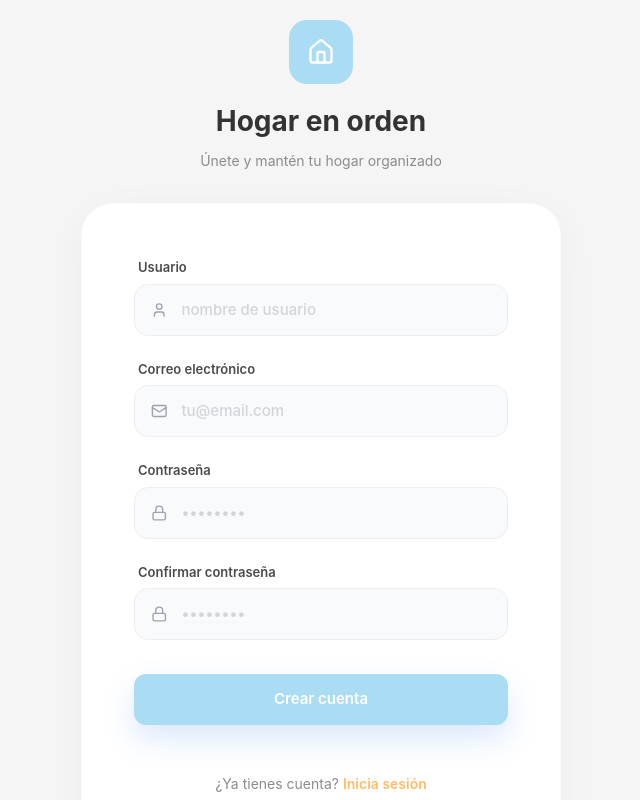
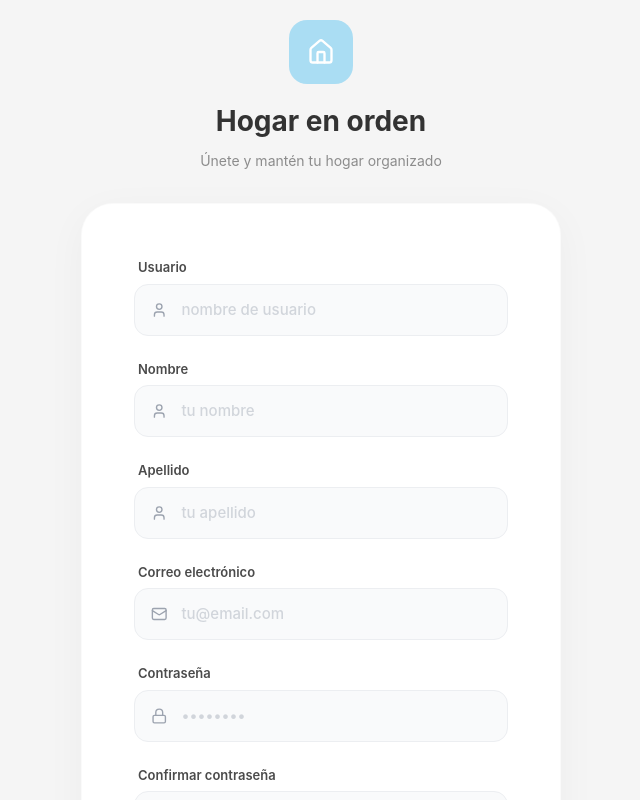
Before and after one commit to EBV03-Proyecto-hogar-orden/frontend, a React (Vite) app: page / in a window 1280 px wide. Both pictures are taken after a click on the button "Créala aquí". Shown: the top 800 px of the page, without its empty margins (319-959 px from the left). Built offline with nearby package versions, Linux system fonts and the light colour scheme; no server answers.

Commit message:
Add first_name and last_name inputs to registration form

```diff
--- a/src/features/auth/components/AuthForm.jsx
+++ b/src/features/auth/components/AuthForm.jsx
@@ -9,6 +9,8 @@ function AuthForm({ type = "login", onToggle }) {
     email: "",
     password: "",
     username: "",
+    first_name: "",
+    last_name: "",
     password_confirm: "",
   });
   const [errors, setErrors] = useState({});
@@ -56,7 +58,7 @@ function AuthForm({ type = "login", onToggle }) {
     e.preventDefault();
     setErrors({});
 
-    const requiredFields = isLogin ? ["email", "password"] : ["username", "email", "password", "password_confirm"];
+    const requiredFields = isLogin ? ["email", "password"] : ["username", "email", "first_name", "last_name", "password", "password_confirm"];
     const hasEmptyFields = requiredFields.some(field => !formData[field]);
 
     if (hasEmptyFields) {
@@ -93,6 +95,8 @@ function AuthForm({ type = "login", onToggle }) {
         await register({
           email: formData.email,
           username: formData.username,
+          first_name: formData.first_name,
+          last_name: formData.last_name,
           password: formData.password,
           password_confirm: formData.password_confirm,
         });
@@ -202,6 +206,38 @@ function AuthForm({ type = "login", onToggle }) {
               required
             />
             {errors.username && <span className="field-error">{errors.username}</span>}
+          </div>
+        )}
+
+        {!isLogin && (
+          <div className="field-wrapper">
+            <InputField
+              label="Nombre"
+              icon="User"
+              name="first_name"
+              value={formData.first_name}
+              onChange={handleChange}
+              placeholder="tu nombre"
+              className={errors.first_name ? "error" : ""}
+              required
+            />
+            {errors.first_name && <span className="field-error">{errors.first_name}</span>}
+          </div>
+        )}
+
+        {!isLogin && (
+          <div className="field-wrapper">
+            <InputField
+              label="Apellido"
+              icon="User"
+              name="last_name"
+              value={formData.last_name}
+              onChange={handleChange}
+              placeholder="tu apellido"
+              className={errors.last_name ? "error" : ""}
+              required
+            />
+            {errors.last_name && <span className="field-error">{errors.last_name}</span>}
           </div>
         )}
 
```
